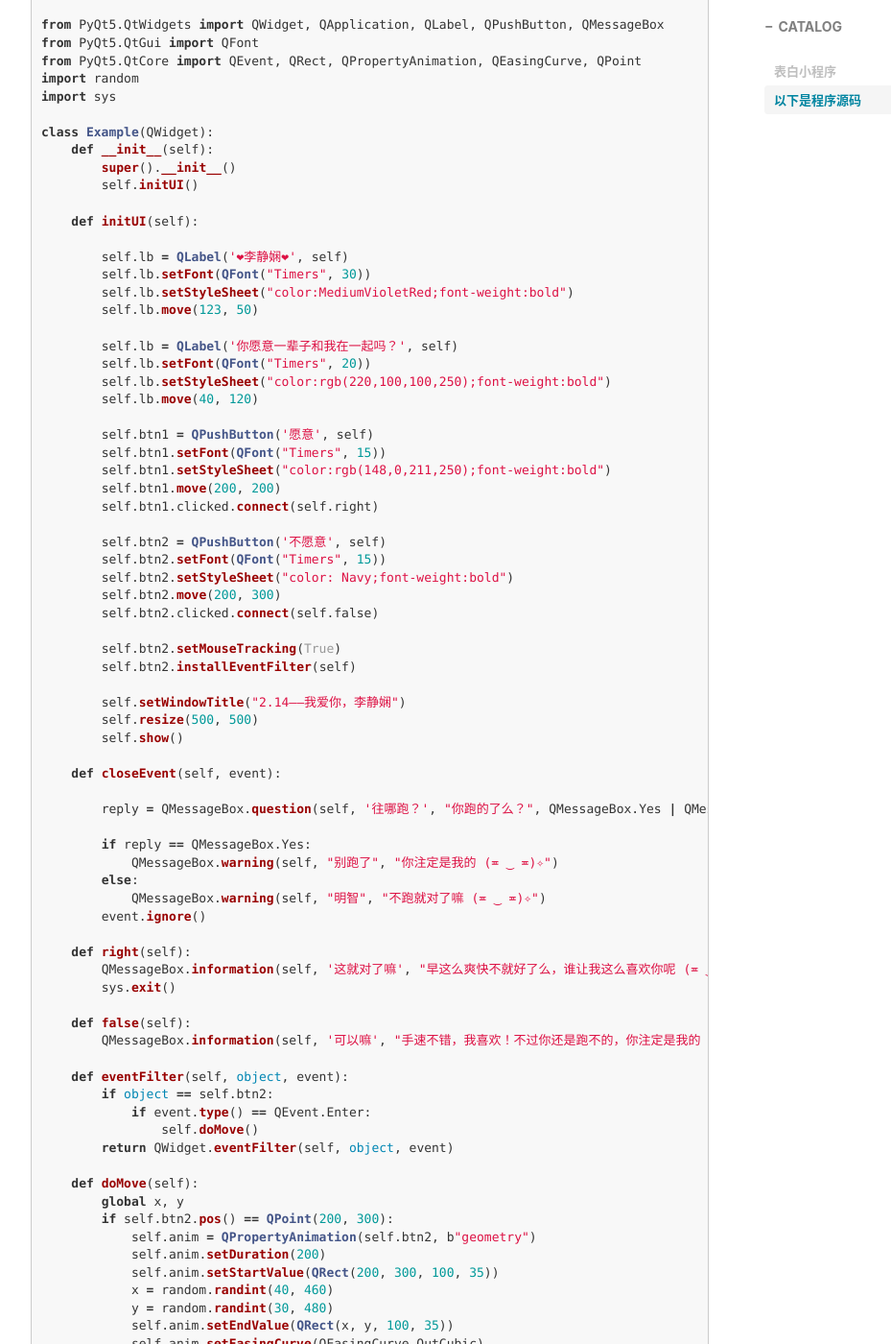
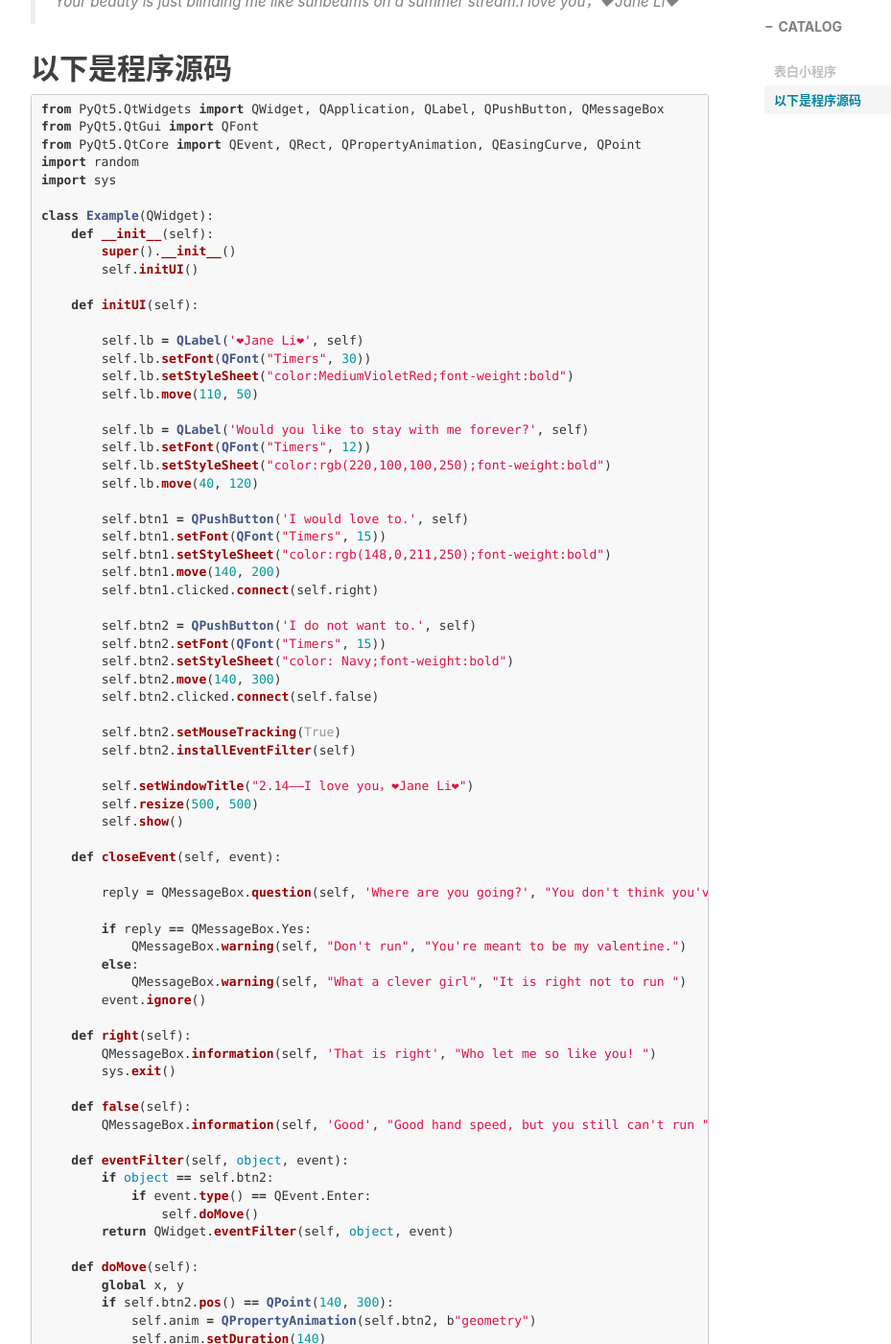
Before and after one commit to qiletian666/qiletian666.github.io, a Jekyll site: the page built from _posts/2020-02-14-Confess.md, in a window 1280 px wide and 1400 px high, scrolled down 862 px. Shown: the whole window at 96% size, without its empty margins (233-1162 px from the left). Built offline with Jekyll 4.4.1, drawn with Linux system fonts in a browser that asks for light colours; nearby versions of some CDN libraries; comment, search, counter and statistics services are not loaded; some of the changed text lies outside the part shown.

Commit message:
Update 2020-02-14-Confess.md

````diff
--- a/_posts/2020-02-14-Confess.md
+++ b/_posts/2020-02-14-Confess.md
@@ -16,16 +16,17 @@ tags:
 **大致功能**
 
 
-　　这几天由于疫情在家，顺手研究了一下PythonQt5。
-　　大致功能就是只有点击“我愿意”才可以结束程序，不然就只能考虑拔电源了。
+　　> 这几天由于疫情在家，顺手研究了一下PythonQt5。
+
+　　> 大致功能就是只有点击“我愿意”才可以结束程序，不然就只能考虑拔电源了。
     目前这是第一版，后续考虑继续更新相关的更多功能。
-    最后，
+
+   > Your beauty is just blinding me like sunbeams on a summer stream.I love you，❤Jane Li❤
 
 
 ## 以下是程序源码
 
 ```python
-
 from PyQt5.QtWidgets import QWidget, QApplication, QLabel, QPushButton, QMessageBox
 from PyQt5.QtGui import QFont
 from PyQt5.QtCore import QEvent, QRect, QPropertyAnimation, QEasingCurve, QPoint
@@ -39,51 +40,51 @@ class Example(QWidget):
 
     def initUI(self):
 
-        self.lb = QLabel('❤李静娴❤', self)
+        self.lb = QLabel('❤Jane Li❤', self)
         self.lb.setFont(QFont("Timers", 30))
         self.lb.setStyleSheet("color:MediumVioletRed;font-weight:bold")
-        self.lb.move(123, 50)
+        self.lb.move(110, 50)
 
-        self.lb = QLabel('你愿意一辈子和我在一起吗？', self)
-        self.lb.setFont(QFont("Timers", 20))
+        self.lb = QLabel('Would you like to stay with me forever?', self)
+        self.lb.setFont(QFont("Timers", 12))
         self.lb.setStyleSheet("color:rgb(220,100,100,250);font-weight:bold")
         self.lb.move(40, 120)
 
-        self.btn1 = QPushButton('愿意', self)
+        self.btn1 = QPushButton('I would love to.', self)
         self.btn1.setFont(QFont("Timers", 15))
         self.btn1.setStyleSheet("color:rgb(148,0,211,250);font-weight:bold")
-        self.btn1.move(200, 200)
+        self.btn1.move(140, 200)
         self.btn1.clicked.connect(self.right)
 
-        self.btn2 = QPushButton('不愿意', self)
+        self.btn2 = QPushButton('I do not want to.', self)
         self.btn2.setFont(QFont("Timers", 15))
         self.btn2.setStyleSheet("color:	Navy;font-weight:bold")
-        self.btn2.move(200, 300)
+        self.btn2.move(140, 300)
         self.btn2.clicked.connect(self.false)
 
         self.btn2.setMouseTracking(True)
         self.btn2.installEventFilter(self)
 
-        self.setWindowTitle("2.14——我爱你，李静娴")
+        self.setWindowTitle("2.14——I love you，❤Jane Li❤")
         self.resize(500, 500)
         self.show()
 
     def closeEvent(self, event):
 
-        reply = QMessageBox.question(self, '往哪跑？', "你跑的了么？", QMessageBox.Yes | QMessageBox.No, QMessageBox.No)
+        reply = QMessageBox.question(self, 'Where are you going?', "You don't think you've escaped, do you?", QMessageBox.Yes | QMessageBox.No, QMessageBox.No)
 
         if reply == QMessageBox.Yes:
-            QMessageBox.warning(self, "别跑了", "你注定是我的 (≖ ‿ ≖)✧")
+            QMessageBox.warning(self, "Don't run", "You're meant to be my valentine.")
         else:
-            QMessageBox.warning(self, "明智", "不跑就对了嘛 (≖ ‿ ≖)✧")
+            QMessageBox.warning(self, "What a clever girl", "It is right not to run ")
         event.ignore()
 
     def right(self):
-        QMessageBox.information(self, '这就对了嘛', "早这么爽快不就好了么，谁让我这么喜欢你呢 (≖ ‿ ≖)✧")
+        QMessageBox.information(self, 'That is right', "Who let me so like you! ")
         sys.exit()
 
     def false(self):
-        QMessageBox.information(self, '可以嘛', "手速不错，我喜欢！不过你还是跑不的，你注定是我的 (≖ ‿ ≖)✧")
+        QMessageBox.information(self, 'Good', "Good hand speed, but you still can't run ")
 
     def eventFilter(self, object, event):
         if object == self.btn2:
@@ -93,22 +94,22 @@ class Example(QWidget):
 
     def doMove(self):
         global x, y
-        if self.btn2.pos() == QPoint(200, 300):
+        if self.btn2.pos() == QPoint(140, 300):
             self.anim = QPropertyAnimation(self.btn2, b"geometry")
-            self.anim.setDuration(200)
-            self.anim.setStartValue(QRect(200, 300, 100, 35))
+            self.anim.setDuration(140)
+            self.anim.setStartValue(QRect(140, 300, 250, 35))
             x = random.randint(40, 460)
             y = random.randint(30, 480)
-            self.anim.setEndValue(QRect(x, y, 100, 35))
+            self.anim.setEndValue(QRect(x, y, 250, 35))
             self.anim.setEasingCurve(QEasingCurve.OutCubic)
             self.anim.start()
         elif self.btn2.pos() == QPoint(x, y):
             self.anim = QPropertyAnimation(self.btn2, b"geometry")
-            self.anim.setDuration(200)
-            self.anim.setStartValue(QRect(x, y, 100, 35))
+            self.anim.setDuration(140)
+            self.anim.setStartValue(QRect(x, y, 250, 35))
             x = random.randint(40, 460)
             y = random.randint(30, 480)
-            self.anim.setEndValue(QRect(x, y, 100, 35))
+            self.anim.setEndValue(QRect(x, y, 250, 35))
             self.anim.setEasingCurve(QEasingCurve.OutCubic)
             self.anim.start()
 
````
